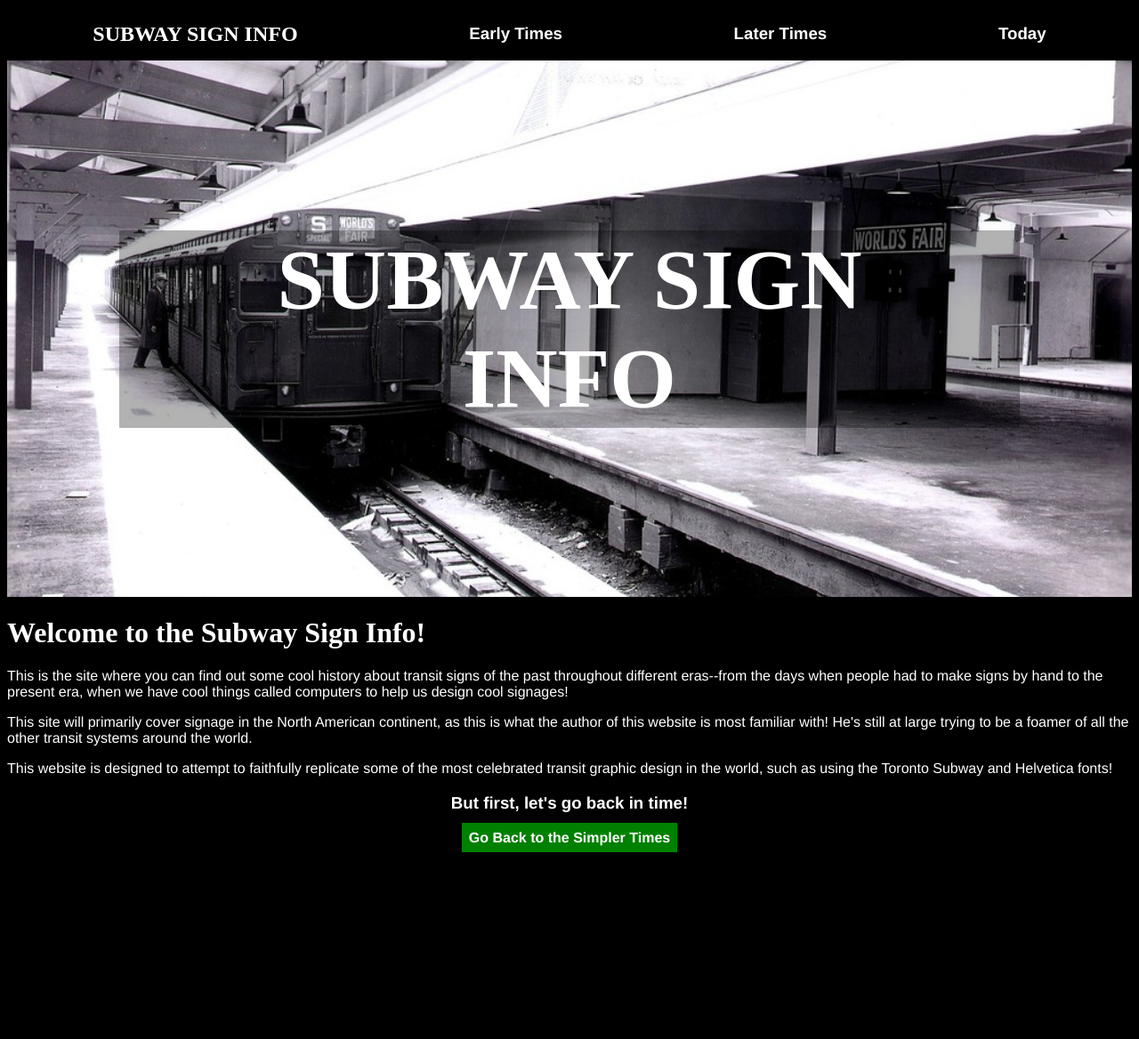
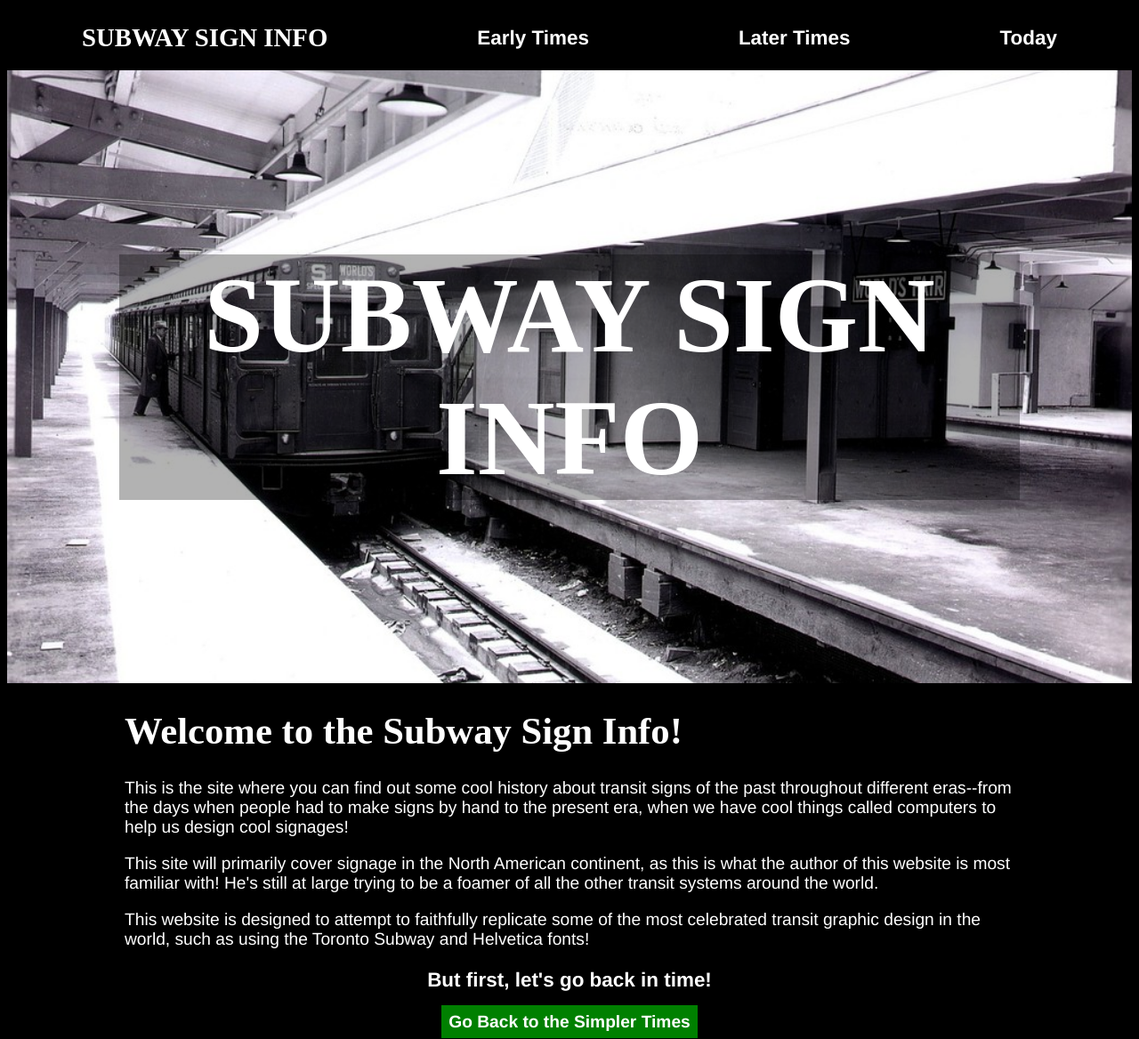
Before and after one commit to andylin2004/DM-UY2193-MidtermMediaQuery, a plain HTML site: page index.html in a window 1280 px wide. Shown: the whole page at 89% size. Before the commit the page ends 959 px from the top, so only its background shows below. Drawn offline with Linux system fonts and the light colour scheme; a web font is replaced by a local one.

Commit message:
adding comments

```diff
--- a/styles.css
+++ b/styles.css
@@ -4,44 +4,60 @@
     src: url("fonts/Toronto-Subway-W01-Regular.ttf");
 }
 
-h1 {
-    font-family: 'Toronto Subway';
-}
-
 .navbar {
+    /* flexbox structure for navbar */
     display: flex;
+    /* space around content on both sides */
     justify-content: space-around;
+    /* we want the bar to stick to the absolute top */
     position: sticky;
     top: 0px;
+    /* we also want it to have a black background */
     background-color: black;
 }
 
 .navbar > h2 {
+    /* using the ttc font for the navbar return to homepage link */
     font-family: 'Toronto Subway';
+    /* adjusting the line height because text would otherwise not be aligned */
     line-height: 20px;
 }
 
 .navbar a {
+    /* ensure that all links in navbar show up as white for the themery */
     color: white;
+    /* no text decorations, no link underline */
     text-decoration: none;
 }
 
 .pagebanner {
+    /* we want the background to just stretch if resized, no repeating */
     background-repeat: no-repeat;
     background-size: cover;
+    /* align any text in center, make it white, ensure that theres still some vertical padding for the text */
     text-align: center;
-    font-size: xxx-large;
     color: white;
     padding-top: 10%;
     padding-bottom: 10%;
 }
 
 .pagebanner > h1 {
+    /* banner text has a little transparent background just to make it readable */
     background-color: rgba(0,0,0,0.3);
+    /* padding and margins of text so that theres still good amount of space between text, the background, and the photo */
     margin-left: 10%;
     margin-right: 10%;
     padding-left: 5vw;
     padding-right: 5vw;
+    /* make the font huge af, as xxx-large doesn't really cut it */
+    font-size: 90pt;
+}
+
+h1 {
+    /* header 1 uses ttc font */
+    font-family: 'Toronto Subway';
+    /* custom header font size of 32pt */
+    font-size: 32pt;
 }
 
 #homepage {
@@ -51,58 +67,73 @@ h1 {
 }
 
 #earlyyears {
+    /* see hairy styles example, but this is the background image used for early years page */
     background-image: url("imgs/irtundergroundsign.jpg");
+    /* special repositioning things going on so that image shows up properly adn the right content shows up regardless of view size, first seen at https://developer.mozilla.org/en-US/docs/Web/CSS/background-position */
     background-position: 0% 50%;
 }
 
 #today {
+    /* see hairy styles example, but this is the background image used for today page */
     background-image: url("imgs/34st.JPG");
 }
 
 /* this is some themery things going on with the site */
 body {
-    /* background color to black, foreground color to white */
+    /* background color to black, foreground color to white, font family to helvetica, and font-size to large */
     background-color: black;
     color: white;
     font-family: 'Helvetica';
+    font-size: larger;
 }
 
-.center {
-    text-align: center;
+.main-content {
+    /* via https://developer.mozilla.org/en-US/docs/Web/CSS/min, this will allow me to have main-content use 100% of width in small screens and 750pt in larger ones */
+    width: min(100%, 750pt);
+    /* ensures centering */
+    margin: auto;
 }
 
-#leadintocontenthomepage {
+.center, #leadintocontenthomepage {
+    /* aligns text to center */
     text-align: center;
 }
 
 a:link.primarybutton, a:visited.primarybutton {
+    /* jumplink on bottom of landing page */
+    /* make button background color green */
     background-color: green;
+    /* foreground text color to white */
     color: white;
+    /* no special underlining, but we are bolding it */
     text-decoration: none;
     font-weight: bold;
+    /* add a bit of padding all around the text to make it pop out more */
     padding: 1vh;
 }
 
 .photogrid {
+    /* photogrid is a flexbox, with contents going to new line as needed */
     display: flex;
     flex-wrap: wrap;
 }
 
 .photogrid div img {
+    /* ensure that photos don't get too big */
     width: 250pt;
 }
 
 .photogrid div {
+    /* ensure text doesn't get too wide, centers the content out as needed, and adds a bit of padding around in case content gets too close to the edge */
     padding: 2vh;
     width: 250pt;
+    margin-left: auto;
+    margin-right: auto;
 }
 
 #latertimes {
+    /* background image for later times */
     background-image: url("imgs/shepave.jpg");
     /* from https://www.tutorialspoint.com/how-to-change-the-color-of-an-image-to-black-and-white-using-css#:~:text=%22grayscale%22%20filter%20is%20a%20most,be%20fully%20black%20and%20white.; this will make the background image fully black and white */
     filter: saturate(0%);
 }
-
-a {
-    color: white;
-}
```
Also changed, not shown: earlytimes.html (+3 -0 lines).
